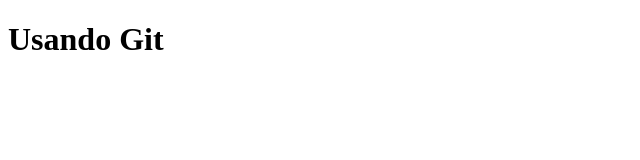
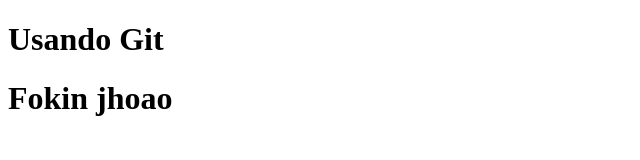
Before and after one commit to RicardoCruzMunoz/UsandoGitHub, a plain HTML site: page index.html in a window 1280 px wide. Shown: the whole page, without its empty margins (0-640 px from the left). Drawn offline with Linux system fonts and the light colour scheme.

Commit message:
segundo commit

```diff
--- a/index.html
+++ b/index.html
@@ -8,5 +8,6 @@
 </head>
 <body>
     <h1>Usando Git</h1>
+    <h1>Fokin jhoao</h1>
 </body>
 </html>
```
